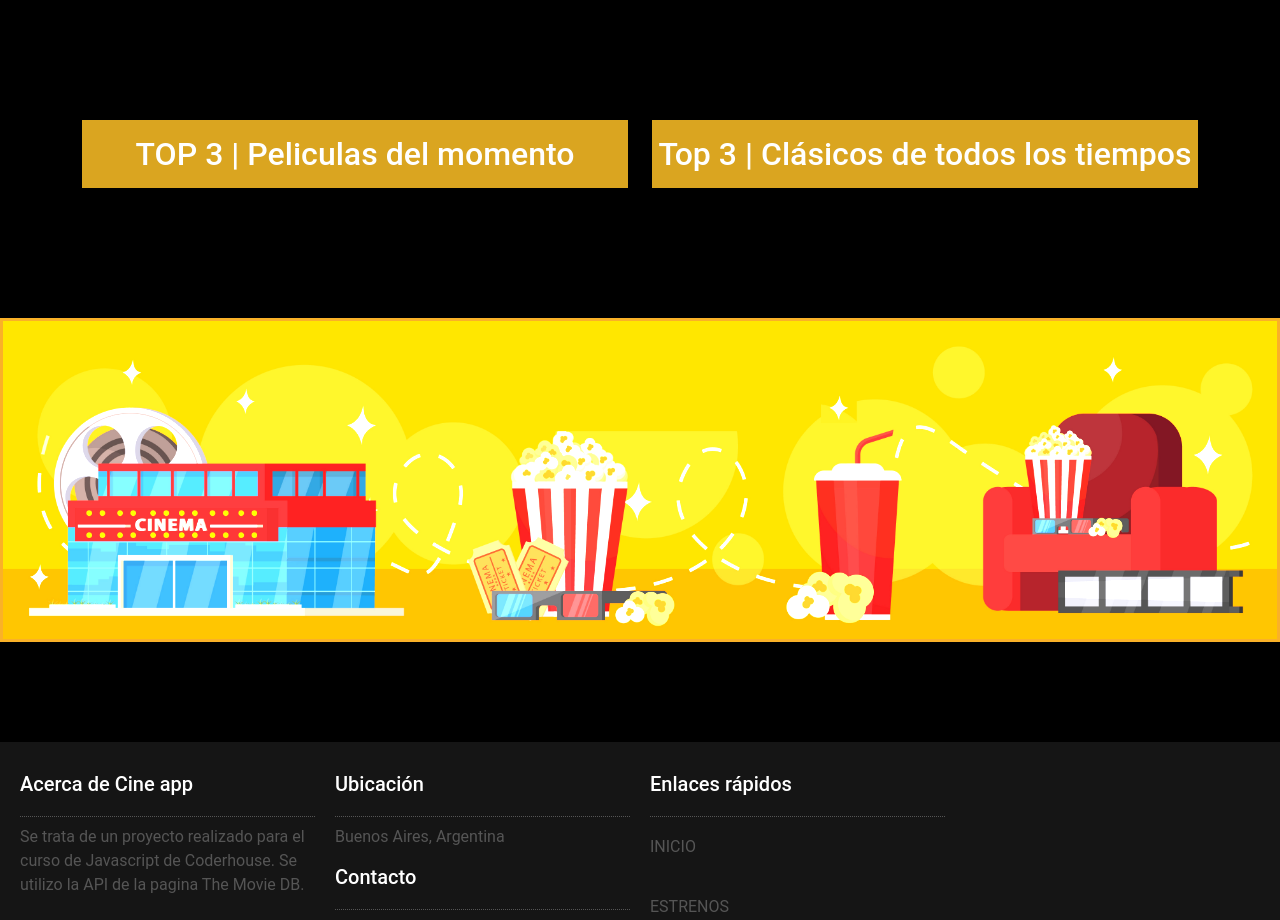
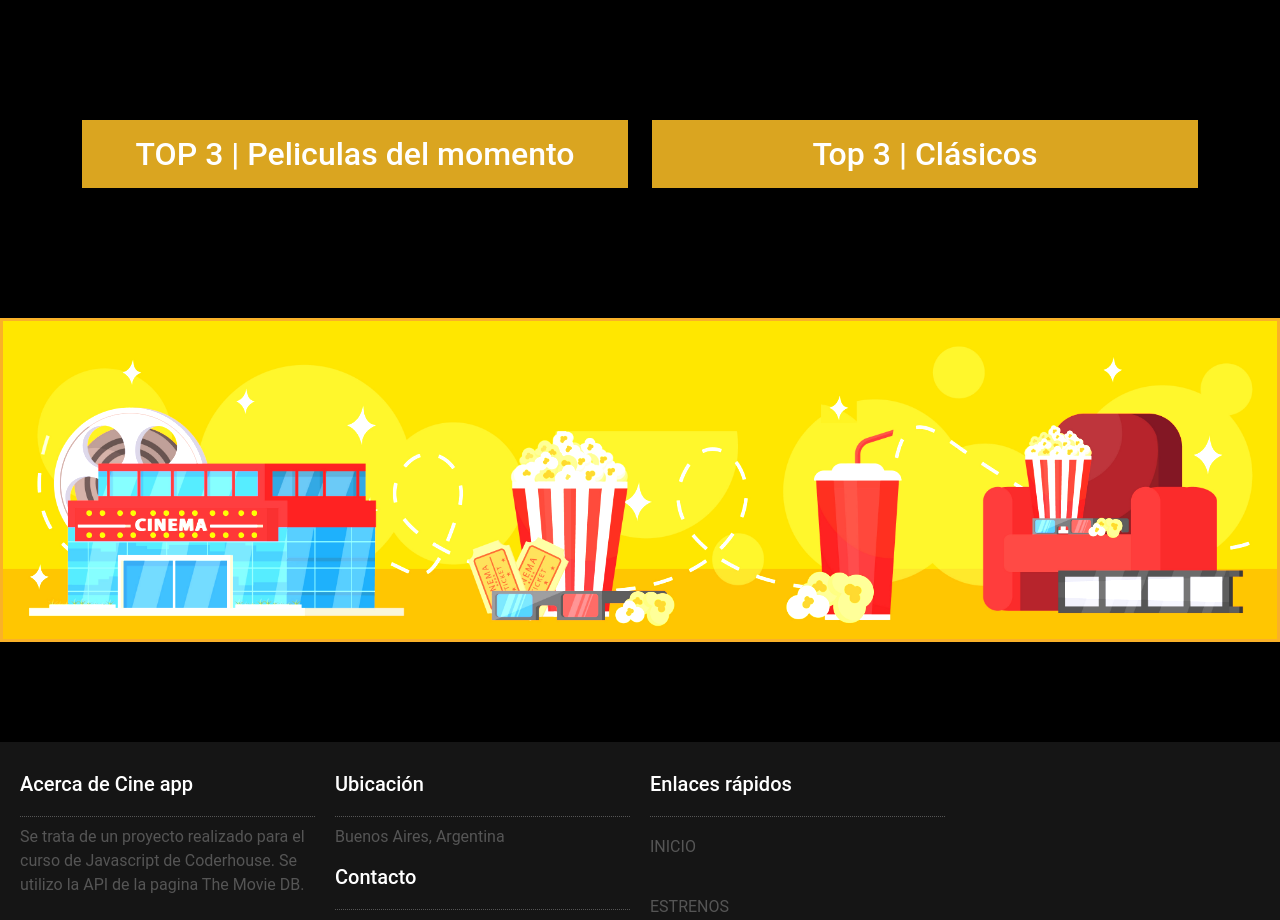
Before and after one commit to Maruinyork/Proyecto-Movies-sin-reserva-de-ticket-, a plain HTML site: page index.html in a window 1280 px wide. Shown: the part 800-1720 px from the top of the page. Drawn offline with nearby package versions, Linux system fonts and the light colour scheme; no server answers; a web font is replaced by a local one.

Commit message:
Update index.html

```diff
--- a/index.html
+++ b/index.html
@@ -71,7 +71,7 @@
                             </div>
 
                             <div class="col-sm-12 col-lg-6 top-rated-playing">
-                                <h2>Top 3 | Clásicos de todos los tiempos</h2>
+                                <h2>Top 3 | Clásicos</h2>
                                 <ul class="list-group list-group-flush
                                     top-rated-playing__list"></ul>
                             </div>
```
